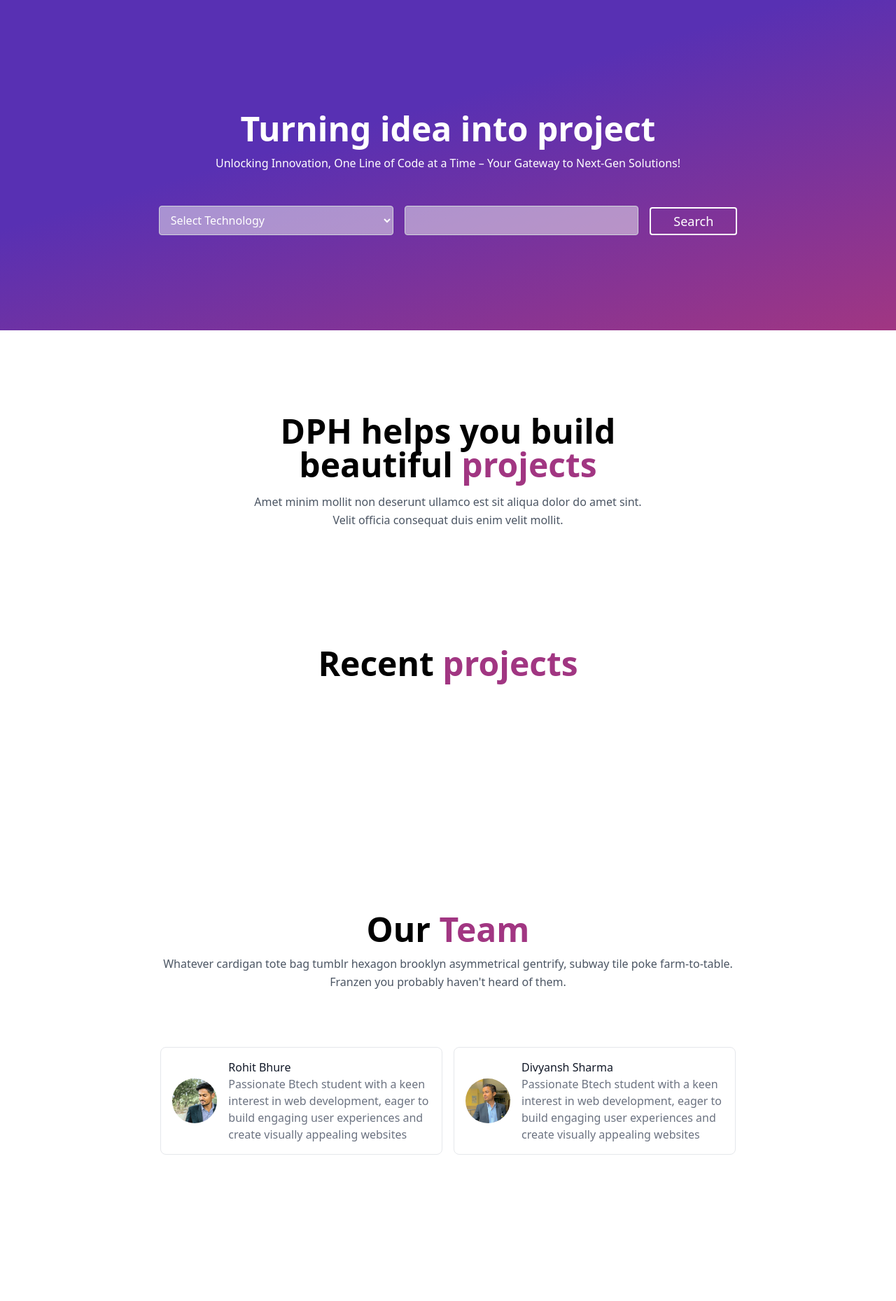
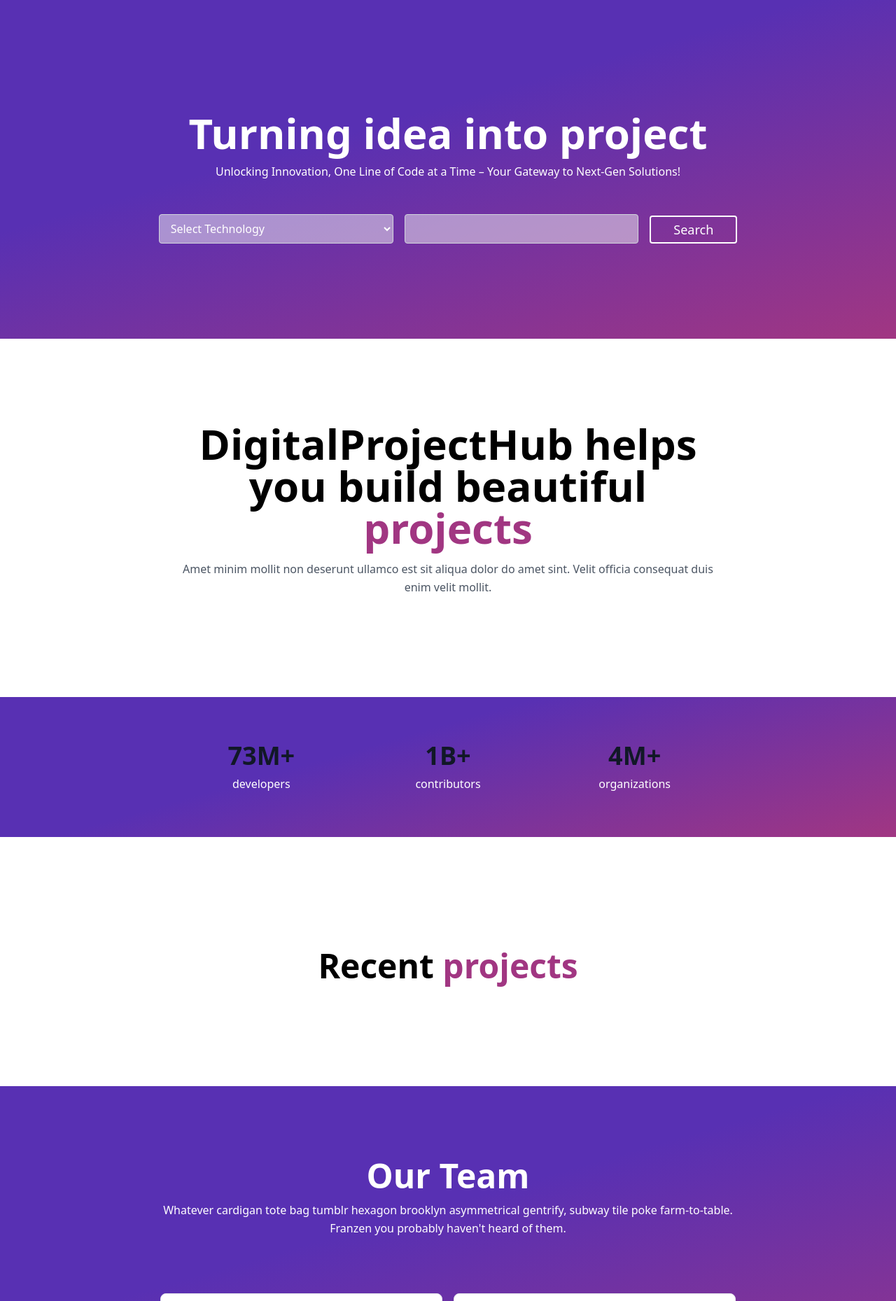
Before and after one commit to Saloni-Vyas/digitalprojecthub.com, a PHP site: page / in a window 1280 px wide. Shown: the part 46-1905 px from the top of the page at 70% size. Run offline with PHP 8.4, Linux system fonts and the light colour scheme; data that the repository does not hold is empty; some libraries are stand-ins or nearby versions.

Commit message:
add status and modify team section

```diff
--- a/include/catagory.php
+++ b/include/catagory.php
@@ -2,9 +2,9 @@
 
 
   <div class="mx-auto max-w-7xl py-24 px-4 sm:px-6 lg:px-8">
-    <div class="mx-auto max-w-xl text-center">
-      <h2 class="mt-6 text-3xl font-bold leading-tight text-black sm:text-4xl lg:text-5xl">
-        DPH helps you build beautiful <span style="color: rgb(161,54,130);
+    <div class="mx-auto max-w-3xl text-center">
+      <h2 class="mt-6 text-3xl font-bold leading-tight text-black sm:text-4xl lg:text-6xl">
+        DigitalProjectHub helps you build beautiful <span style="color: rgb(161,54,130);
 color: linear-gradient(344deg, rgba(161,54,130,1) 0%, rgba(88,48,179,1) 61%);">projects</span>
       </h2>
       <p class="mt-4 text-base leading-relaxed text-gray-600">
--- /dev/null
+++ b/include/contact.php
@@ -0,0 +1,24 @@
+<section id="contact" class="bg-white">
+  <div class="py-8 lg:py-16 px-4 mx-auto max-w-screen-md">
+  <div class="flex flex-col text-center w-full">
+    <h3 class="mt-6 pb-3 text-center text-3xl font-bold leading-tight text-black sm:text-4xl lg:text-5xl">Contact U<span style="color: rgb(161,54,130);
+color: linear-gradient(344deg, rgba(161,54,130,1) 0%, rgba(88,48,179,1) 61%);">s</span></h3>
+    </div>
+      <p class="mb-8 lg:mb-16 font-light text-center sm:text-xl">Got a technical issue? Want to send feedback about a beta feature? Need details about our Business plan? Let us know.</p>
+      <form action="#" class="space-y-8">
+          <div>
+              <label for="email" class="block mb-2 text-sm font-medium">Your email</label>
+              <input type="email" id="email" class="shadow-sm border border-gray-300 text-gray-900 text-sm rounded-lg focus:ring-primary-500 focus:border-primary-500 block w-full p-2.5 border-gray-600 placeholder-gray-400 text-white focus:ring-primary-500 focus:border-primary-500 shadow-sm-light" placeholder="name@example.com" required>
+          </div>
+          <div>
+              <label for="subject" class="block mb-2 text-sm font-medium">Subject</label>
+              <input type="text" id="subject" class="shadow-sm border border-gray-300 text-gray-900 text-sm rounded-lg focus:ring-primary-500 focus:border-primary-500 block w-full p-2.5 border-gray-600 placeholder-gray-400 text-white focus:ring-primary-500 focus:border-primary-500 shadow-sm-light" placeholder="Let us know how we can help you" required>
+          </div>
+          <div class="sm:col-span-2">
+              <label for="message" class="block mb-2 text-sm font-medium">Your message</label>
+              <textarea id="message" rows="6" class="shadow-sm border border-gray-300 text-gray-900 text-sm rounded-lg focus:ring-primary-500 focus:border-primary-500 block w-full p-2.5 border-gray-600 placeholder-gray-400 text-white focus:ring-primary-500 focus:border-primary-500 shadow-sm-light" placeholder="Leave a comment..."></textarea>
+          </div>
+          <button type="submit" class="py-3 px-5 text-sm font-medium text-center text-white rounded-lg bg-primary-700 sm:w-fit hover:bg-primary-800 focus:ring-4 focus:outline-none focus:ring-primary-300 bg-primary-600 hover:bg-primary-700 focus:ring-primary-800">Send message</button>
+      </form>
+  </div>
+</section>
--- a/include/recentproject.php
+++ b/include/recentproject.php
@@ -1,5 +1,5 @@
 <section class="text-gray-600 body-font">
-<h3 class="mt-6 pb-3 text-center text-3xl font-bold leading-tight text-black sm:text-4xl lg:text-5xl">Recent <span style="color: rgb(161,54,130);
+<h3 class="mt-40 pb-3 text-center text-3xl font-bold leading-tight text-black sm:text-4xl lg:text-5xl">Recent <span style="color: rgb(161,54,130);
 color: linear-gradient(344deg, rgba(161,54,130,1) 0%, rgba(88,48,179,1) 61%);">projects</span></h3>
   <div class="container px-5 py-7 mx-auto">
     <div class="flex flex-wrap -m-4 justify-center">
--- a/include/search.php
+++ b/include/search.php
@@ -3,7 +3,7 @@
 background: linear-gradient(344deg, rgba(161,54,130,1) 0%, rgba(88,48,179,1) 61%);">
    <div class="container px-5 py-24 mx-auto">
      <div class="flex flex-col text-center w-full mb-12">
-       <h1 class="mt-6 pb-3 text-3xl font-bold leading-tight text-black sm:text-4xl lg:text-5xl" style="color: #ffffff">Turning idea into project</h1>
+       <h1 class="mt-6 pb-3 text-3xl font-bold leading-tight text-black sm:text-4xl lg:text-6xl" style="color: #ffffff">Turning idea into project</h1>
        <p style="color: #fff" class="lg:w-2/3 mx-auto leading-relaxed text-base">Unlocking Innovation, One Line of Code at a Time – Your Gateway to Next-Gen Solutions!</p>
      </div>
 
--- /dev/null
+++ b/include/status.php
@@ -0,0 +1,19 @@
+<section class="bg-white dark:bg-gray-900" style="background: rgb(161,54,130);
+background: linear-gradient(344deg, rgba(161,54,130,1) 0%, rgba(88,48,179,1) 61%);">
+  <div class="max-w-screen-xl px-4 py-8 mx-auto text-center lg:py-16 lg:px-6">
+      <dl class="grid max-w-screen-md gap-8 mx-auto text-gray-900 sm:grid-cols-3 dark:text-white">
+          <div class="flex flex-col items-center justify-center">
+              <dt class="mb-2 text-3xl md:text-4xl font-extrabold">73M+</dt>
+              <dd class="font-light text-white">developers</dd>
+          </div>
+          <div class="flex flex-col items-center justify-center">
+              <dt class="mb-2 text-3xl md:text-4xl font-extrabold">1B+</dt>
+              <dd class="font-light text-white">contributors</dd>
+          </div>
+          <div class="flex flex-col items-center justify-center">
+              <dt class="mb-2 text-3xl md:text-4xl font-extrabold">4M+</dt>
+              <dd class="font-light text-white">organizations</dd>
+          </div>
+      </dl>
+  </div>
+</section>
--- a/include/team.php
+++ b/include/team.php
@@ -1,27 +1,27 @@
-<section id="team" class="text-gray-600 body-font my-60">
-  <div class="container px-5 mx-auto">
-    <div class="flex flex-col text-center w-full mb-20">
-    <h3 class="mt-6 pb-3 text-center text-3xl font-bold leading-tight text-black sm:text-4xl lg:text-5xl">Our <span style="color: rgb(161,54,130);
-color: linear-gradient(344deg, rgba(161,54,130,1) 0%, rgba(88,48,179,1) 61%);">Team</span></h3>
+<section id="team" class="text-gray-600 body-font my-20" style="background: rgb(161,54,130);
+background: linear-gradient(344deg, rgba(161,54,130,1) 0%, rgba(88,48,179,1) 61%);">
+  <div class="container px-5 mx-auto pb-20 pt-20">
+    <div class="flex flex-col text-center w-full mb-20 text-white">
+    <h3 class="mt-6 pb-3 text-center text-3xl font-bold leading-tight sm:text-4xl lg:text-5xl">Our <span>Team</span></h3>
       <p class="lg:w-2/3 mx-auto leading-relaxed text-base">Whatever cardigan tote bag tumblr hexagon brooklyn asymmetrical gentrify, subway tile poke farm-to-table. Franzen you probably haven't heard of them.</p>
     </div>
     <div class="flex justify-center flex-wrap -m-2">
       <div class="p-2 lg:w-1/3 md:w-1/2 w-full">
-        <div class="h-full flex items-center border-gray-200 border p-4 rounded-lg">
+        <div class="h-full flex items-center border-gray-200 border p-4 rounded-lg bg-white">
           <img alt="team" class="w-16 h-16 bg-gray-100 object-cover object-center flex-shrink-0 rounded-full mr-4" src="images/user/rohit.jpg" decoding="async"
                   loading="lazy">
           <div class="flex-grow">
-            <h2 class="text-gray-900 title-font font-medium">Rohit Bhure</h2>
+            <h2 class="text-gray-900 title-font font-medium mb-1">Rohit Bhure</h2>
             <p class="text-gray-500">Passionate Btech student with a keen interest in web development, eager to build engaging user experiences and create visually appealing websites</p>
           </div>
         </div>
       </div>
       <div class="p-2 lg:w-1/3 md:w-1/2 w-full">
-        <div class="h-full flex items-center border-gray-200 border p-4 rounded-lg">
-          <img alt="team" class="w-16 h-16 bg-gray-100 object-cover object-center flex-shrink-0 rounded-full mr-4" src="images/user/divyansh.jpg" decoding="async"
+        <div class="h-full flex items-center border-gray-200 border p-4 rounded-lg bg-white">
+          <img alt="team" class="w-16 h-16 bg-gray-100 object-cover object-center flex-shrink-0 rounded-full mr-4 " src="images/user/divyansh.jpg" decoding="async"
                   loading="lazy">
           <div class="flex-grow">
-            <h2 class="text-gray-900 title-font font-medium">Divyansh Sharma</h2>
+            <h2 class="text-gray-900 title-font font-medium mb-1">Divyansh Sharma</h2>
             <p class="text-gray-500">Passionate Btech student with a keen interest in web development, eager to build engaging user experiences and create visually appealing websites</p>
           </div>
         </div>
--- a/index.php
+++ b/index.php
@@ -45,6 +45,8 @@ include("config.php");
         <?php include("include/catagory.php");?>
         <!-- project catgory end -->
 
+        <?php include("include/status.php");?>
+
         <!-- recent project  -->
        <?php include("include/recentproject.php");?>
         <!-- recent project  -->
@@ -58,42 +60,7 @@ include("config.php");
     <!-- team start end -->
 
 <!-- contact start -->
-<!-- <section id="contact" class="text-gray-600 body-font relative">
-<h3 class="mt-6 pb-3 text-center text-3xl font-bold leading-tight text-black sm:text-4xl lg:text-5xl">Contact</h3>
-  <div class="container px-5 py-24 mx-auto flex sm:flex-nowrap flex-wrap">
-    <div class="lg:w-2/3 md:w-1/2 bg-gray-300 rounded-lg overflow-hidden sm:mr-10 p-10 flex items-end justify-start relative">
-      <iframe width="100%" height="100%" class="absolute inset-0" frameborder="0" title="map" marginheight="0" marginwidth="0" scrolling="no" src="https://www.google.com/maps/embed?pb=!1m18!1m12!1m3!1d50886.81820808117!2d75.8428259473374!3d22.708689479227676!2m3!1f0!2f0!3f0!3m2!1i1024!2i768!4f13.1!3m3!1m2!1s0x3962fcad1b410ddb%3A0x96ec4da356240f4!2sIndore%2C%20Madhya%20Pradesh!5e0!3m2!1sen!2sin!4v1703360310225!5m2!1sen!2sin" style="filter: grayscale(1) contrast(1.2) opacity(0.4);"></iframe>
-      <div class="bg-white relative flex flex-wrap py-6 rounded shadow-md">
-        <div class="lg:w-1/2 px-6">
-          <h2 class="title-font font-semibold text-gray-900 tracking-widest text-xs">ADDRESS</h2>
-          <p class="mt-1">Indore, Madhya Pradesh, India</p>
-        </div>
-        <div class="lg:w-1/2 px-6 mt-4 lg:mt-0">
-          <h2 class="title-font font-semibold text-gray-900 tracking-widest text-xs">EMAIL</h2>
-          <a class="text-indigo-500 leading-relaxed">digitalprojecthub@gmail.com</a>
-          <h2 class="title-font font-semibold text-gray-900 tracking-widest text-xs mt-4">PHONE</h2>
-          <p class="leading-relaxed">+91 8839178090</p>
-        </div>
-      </div>
-    </div>
-    <div class="lg:w-1/3 md:w-1/2 bg-white flex flex-col md:ml-auto w-full md:py-8 mt-8 md:mt-0">
-      <h2 class="text-gray-900 text-lg mb-1 font-medium title-font">Contact & Feedback</h2>
-      <div class="relative mb-4">
-        <label for="name" class="leading-7 text-sm text-gray-600">Name</label>
-        <input type="text" id="name" name="name" class="w-full bg-white rounded border border-gray-300 focus:border-indigo-500 focus:ring-2 focus:ring-indigo-200 text-base outline-none text-gray-700 py-1 px-3 leading-8 transition-colors duration-200 ease-in-out">
-      </div>
-      <div class="relative mb-4">
-        <label for="email" class="leading-7 text-sm text-gray-600">Email</label>
-        <input type="email" id="email" name="email" class="w-full bg-white rounded border border-gray-300 focus:border-indigo-500 focus:ring-2 focus:ring-indigo-200 text-base outline-none text-gray-700 py-1 px-3 leading-8 transition-colors duration-200 ease-in-out">
-      </div>
-      <div class="relative mb-4">
-        <label for="message" class="leading-7 text-sm text-gray-600">Message</label>
-        <textarea id="message" name="message" class="w-full bg-white rounded border border-gray-300 focus:border-indigo-500 focus:ring-2 focus:ring-indigo-200 h-32 text-base outline-none text-gray-700 py-1 px-3 resize-none leading-6 transition-colors duration-200 ease-in-out"></textarea>
-      </div>
-      <button class="text-white bg-indigo-500 border-0 py-2 px-6 focus:outline-none hover:bg-indigo-600 rounded text-lg">Button</button>
-    </div>
-  </div>
-</section> -->
+<?php include("include/contact.php");?>
 <!-- contact end -->
 
 <!-- testinomial start  -->
```
Also changed, not shown: project.php (+6 -6 lines), images/banner/tu1.png (added).
